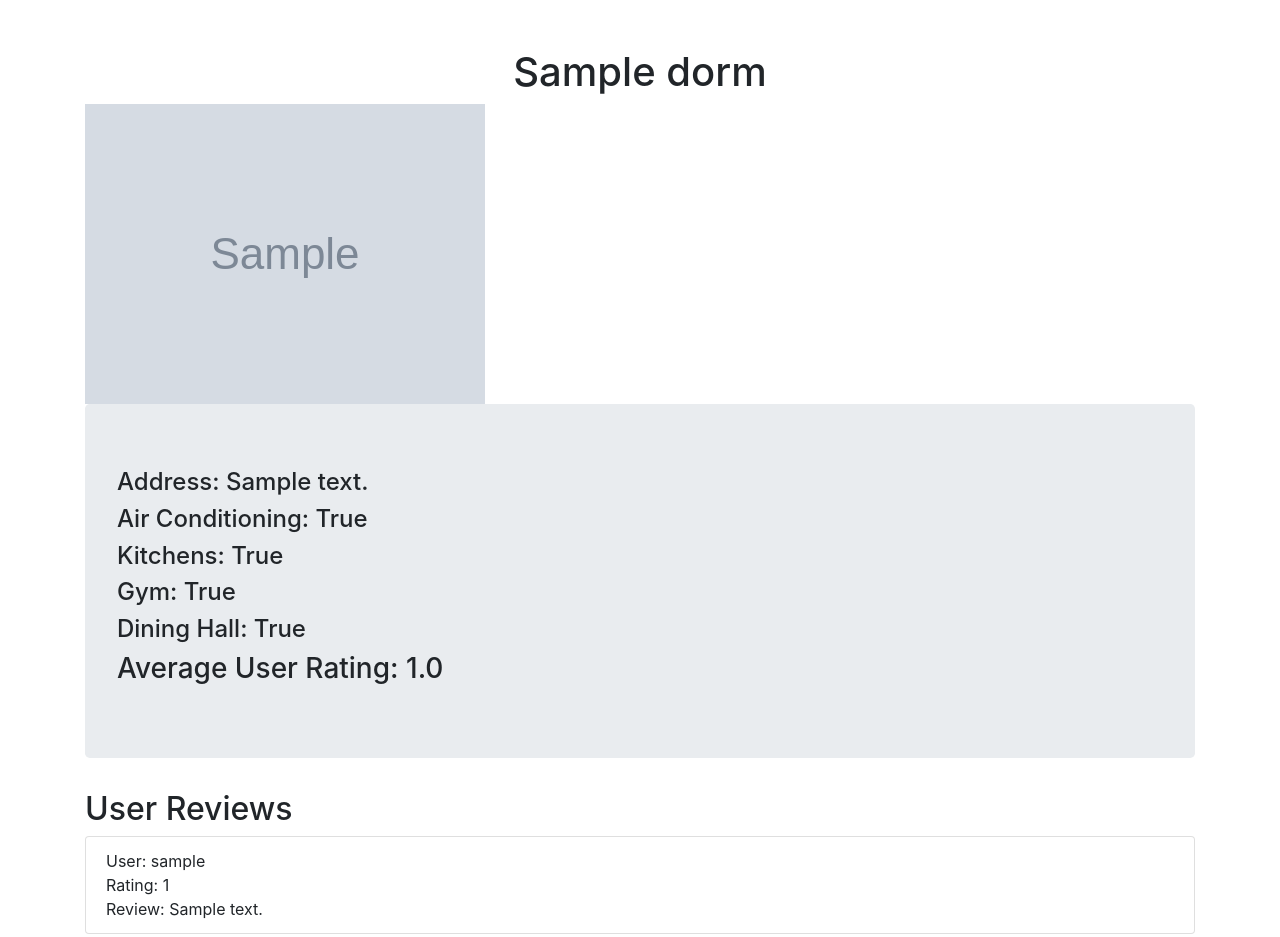
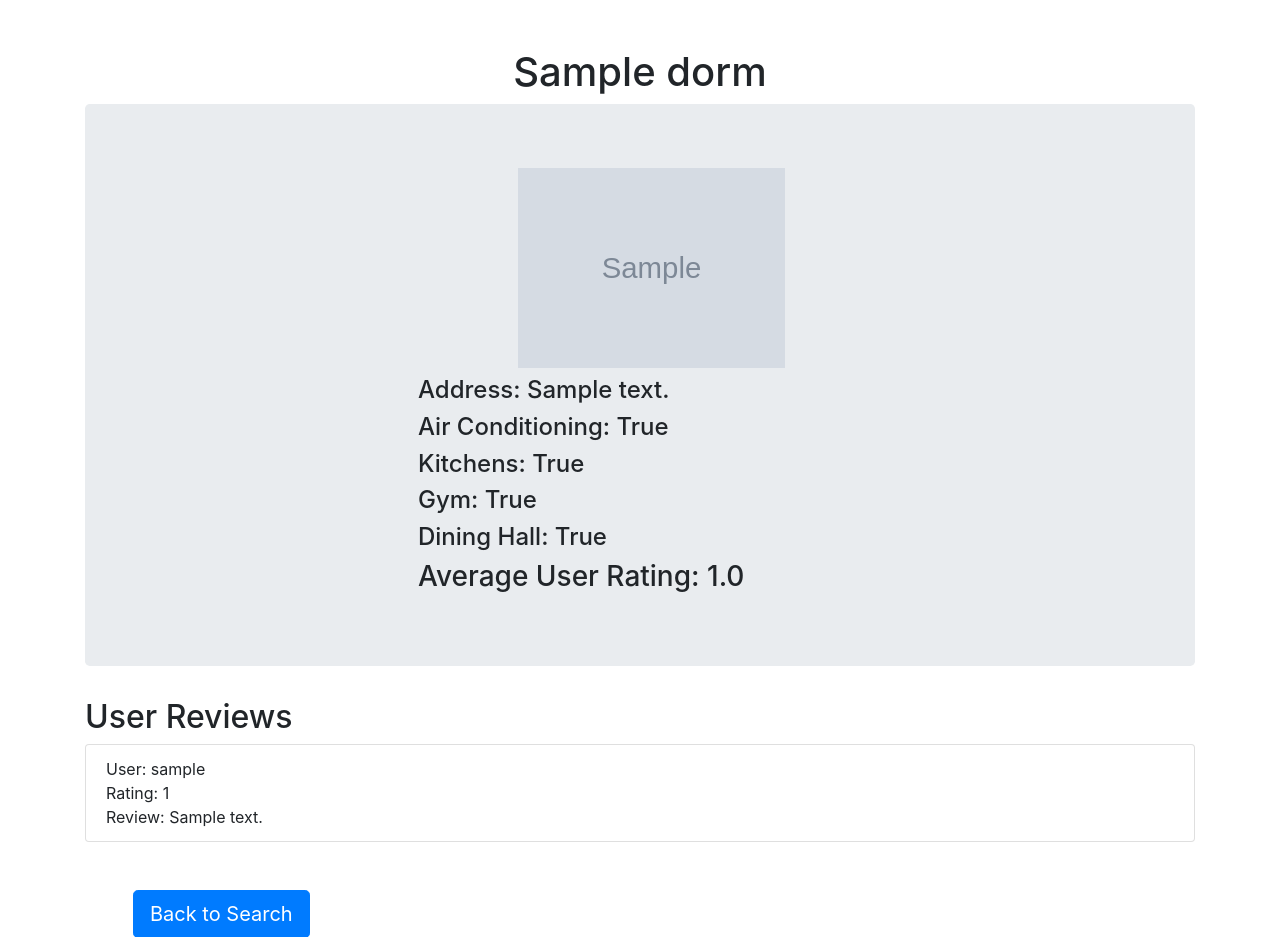
Before and after one commit to JacksBurden/nu_dorm_app, a Django app: page /nu_dorm_ratings_app/1/dorm/ in a window 1280 px wide. Shown: the top 937 px of the page. Run offline with Django 3.2, Linux system fonts and the light colour scheme; tables that the repository leaves empty hold one stand-in row (values such as "Sample post"); grey boxes marked "Sample" are stand-in pictures; some libraries are stand-ins or nearby versions.

Commit message:
Touchups

```diff
--- a/nu_dorm_app/nu_dorm_app/settings.py
+++ b/nu_dorm_app/nu_dorm_app/settings.py
@@ -80,7 +80,7 @@ DATABASES = {
         'NAME': 'nu_dorm_ratings_db',
         'USER': 'root',
         'HOST': 'localhost',
-        'PASSWORD': 'Tdcskate100$',
+        'PASSWORD': '',
         'PORT': '3306'
 
     }
--- a/nu_dorm_app/nu_dorm_ratings_app/models.py
+++ b/nu_dorm_app/nu_dorm_ratings_app/models.py
@@ -6,6 +6,7 @@ from django.contrib.auth.models import User as AuthUser
 
 # Create your models here.
 
+# User Model
 class User(models.Model):
     # Enums for gender
     male = 'M'
@@ -37,7 +38,7 @@ class User(models.Model):
         return self.name
 
 
-
+# Model representing a Northeastern Dorm
 class Dorm(models.Model):
 
     standard = 'S'
@@ -57,7 +58,7 @@ class Dorm(models.Model):
     def __str__(self):
         return self.name
 
-
+# Model representing a user rating of a dorm
 class Rating(models.Model):
     one_star = '1';
     two_stars = '2'
--- a/nu_dorm_app/nu_dorm_ratings_app/templates/nu_dorm_ratings_app/dorm.html
+++ b/nu_dorm_app/nu_dorm_ratings_app/templates/nu_dorm_ratings_app/dorm.html
@@ -2,8 +2,8 @@
 {% block content %}
 <div class="container pt-5">
     <h1 class="text-center mb-2">{{ dorm.name }}</h1>
-    <img class="img-fluid" src="{{ dorm.picture }}" alt="{{ dorm.name }}"/>
-    <div class="jumbotron">
+    <div class="jumbotron" style="padding-left:30%">
+      <img class="mb-2" height="200" style="margin-left: 100px" src="{{ dorm.picture }}" alt="{{ dorm.name }}"/>
         <h4>Address: {{ dorm.address }}</h4>
         <h4>Air Conditioning: {{ dorm.air_conditioning }}</h4>
         <h4>Kitchens: {{ dorm.kitchen }}</h4>
--- a/nu_dorm_app/nu_dorm_ratings_app/templates/nu_dorm_ratings_app/login.html
+++ b/nu_dorm_app/nu_dorm_ratings_app/templates/nu_dorm_ratings_app/login.html
@@ -9,6 +9,7 @@
                 <input class="form-control" name="username" id="username-input"/>
                 <label for="password">Password</label>
                 <input class="form-control" name="password" id="password-input" type="password"/>
+            </div>
             <button class="btn btn-danger my-4" type="submit" for="login-form">Log In</button>
         </form>
         {% if error %}
```
Also changed, not shown: nu_dorm_app/nu_dorm_ratings_app/views.py (+9 -2 lines), nu_dorm_app/nu_dorm_ratings_app/templates/base.html (indentation only). Lines whose indentation alone changed are shown as unchanged.
